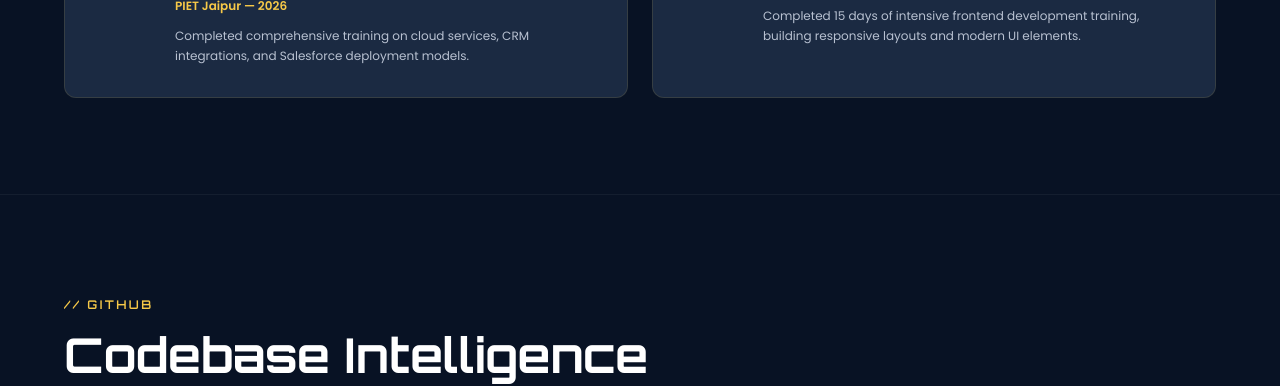
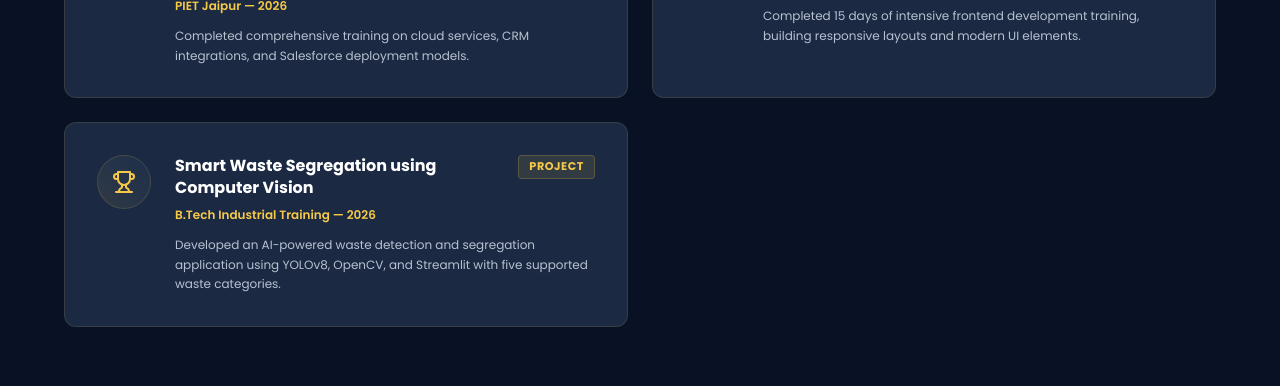
Before and after one commit to raj-239205/Portfolio, a Next.js app: page /Portfolio/ in a window 1280 px wide. Shown: the part 7180-7566 px from the top of the page. Built offline with nearby package versions, Linux system fonts and the light colour scheme.

Commit message:
Add Smart Waste project milestone

```diff
--- a/components/Achievements.tsx
+++ b/components/Achievements.tsx
@@ -59,6 +59,17 @@ const achievements: AchievementItem[] = [
     icon: <GitPullRequest className="text-accent-blue" size={24} />,
     details: "Successfully finished frontend internship at Bussibees EdTech, designing layouts, responsive grids, and clean visual structures.",
     proofUrl: "#",
+  },
+  {
+    title: "Smart Waste Segregation using Computer Vision",
+    badge: "Project",
+    badgeType: "gold",
+    platform: "B.Tech Industrial Training — 2026",
+    description:
+      "Developed an AI-powered waste detection and segregation application using YOLOv8, OpenCV, and Streamlit with five supported waste categories.",
+    icon: <Trophy className="text-accent-gold" size={24} />,
+    details: "Built an end-to-end computer vision workflow covering dataset preparation, YOLOv8 training and validation, inference, detection statistics, annotated output, and confidence-based unknown/review handling.",
+    proofUrl: "https://github.com/raj-239205/Smart-Waste-Segregation",
   },
 ];
 
```
